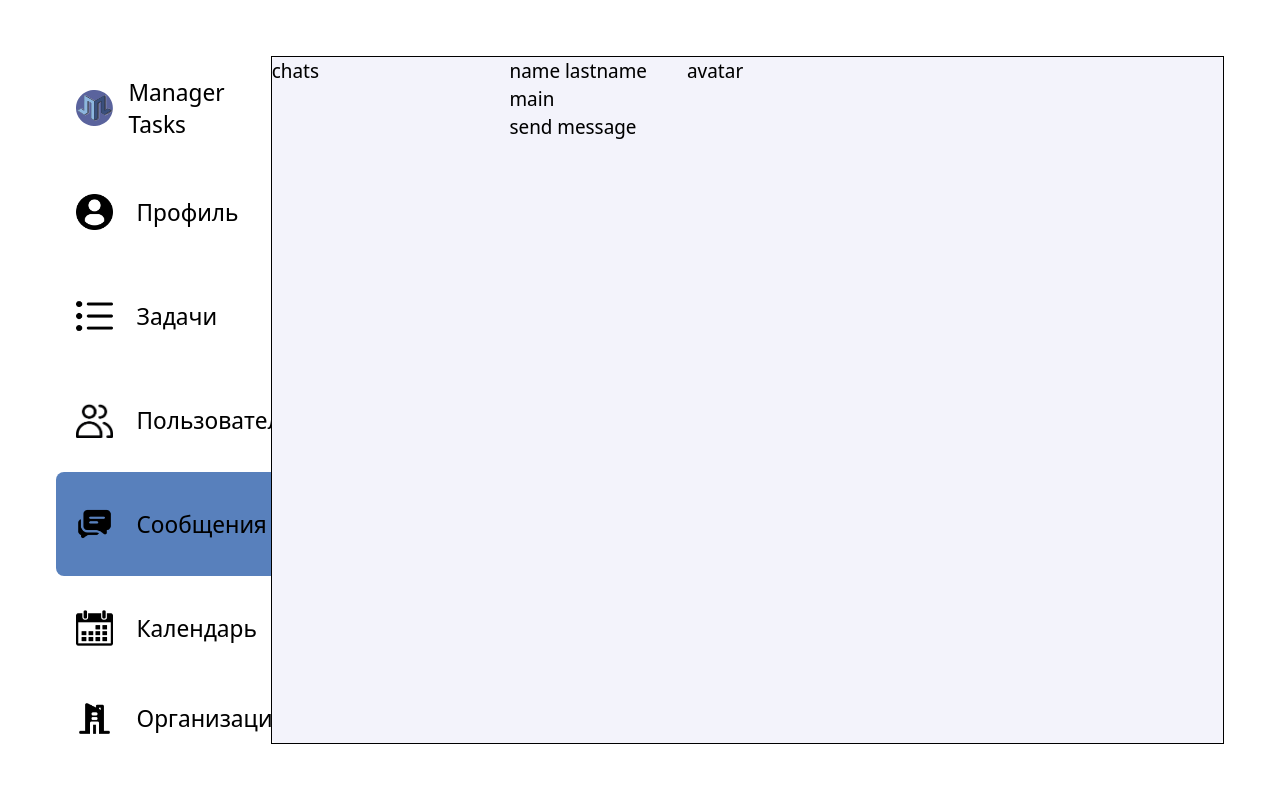
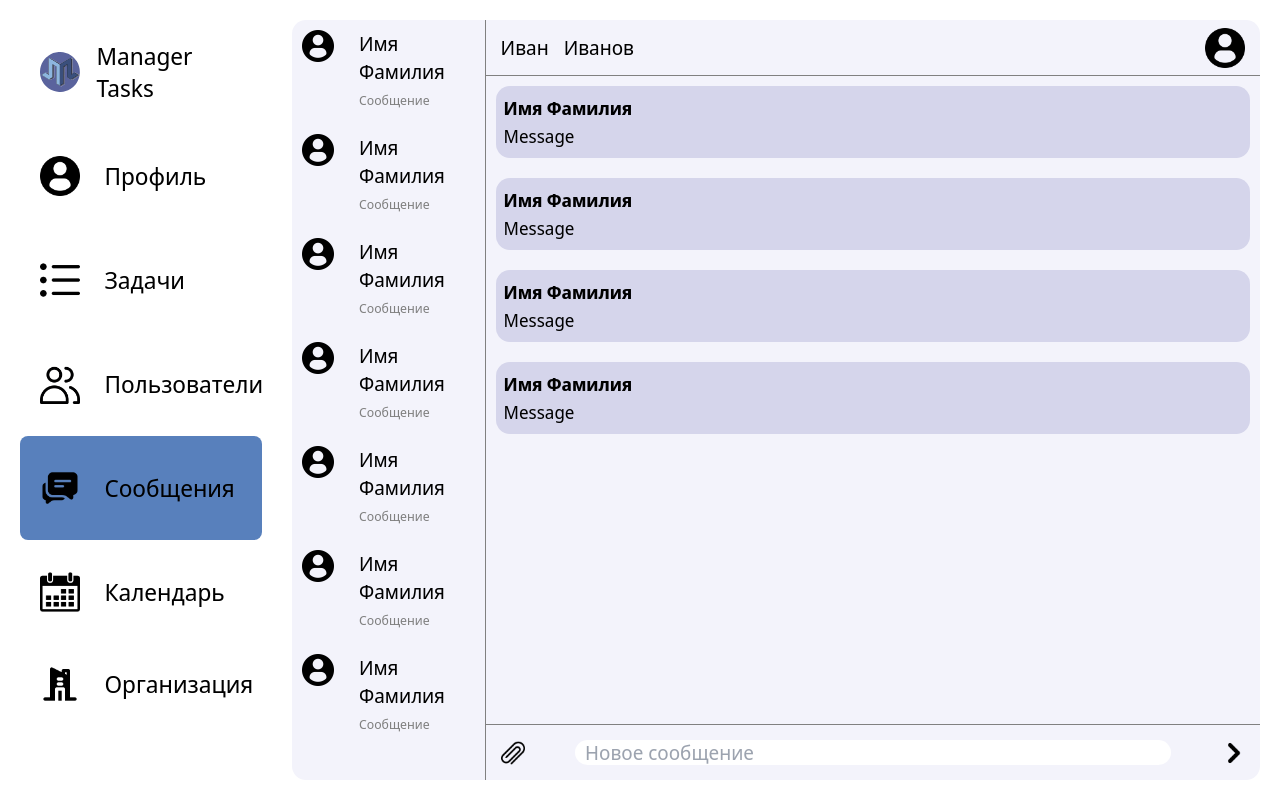
Before and after one commit to divelineq/manager-tasks, a React (Vite) app: page /account/messages in a window 1280 px wide. Built offline with nearby package versions, Linux system fonts and the light colour scheme.

Commit message:
finish style messages

```diff
--- a/src/components/account/Account.jsx
+++ b/src/components/account/Account.jsx
@@ -1,13 +1,14 @@
+import style from './Account.module.scss'
 import InfoBlock from './InfoBlock/InfoBlock'
 import NavBlock from './navBlock/NavBlock'
 
 export default function Account() {
 	return (
-		<div className='flex flex-row gap-5 h-screen w-screen p-14'>
-			<div className='w-1/6'>
+		<div className={style.containerAccount}>
+			<div className={style.navBlock}>
 				<NavBlock />
 			</div>
-			<div className='grow bg-grey rounded-lg w-5/6'>
+			<div className={style.infoBlock}>
 				<InfoBlock />
 			</div>
 		</div>
--- /dev/null
+++ b/src/components/account/Account.module.scss
@@ -0,0 +1,18 @@
+.containerAccount {
+	display: flex;
+	flex-direction: row;
+	gap: 30px;
+	justify-content: space-between;
+	height: 100%;
+	padding: 20px;
+
+	.navBlock {
+		width: 20%;
+	}
+	.infoBlock {
+		border-radius: 14px;
+		height: 95vh;
+		width: 80%;
+		background: rgb(243 243 251);
+	}
+}
--- a/src/components/home/Home.module.scss
+++ b/src/components/home/Home.module.scss
@@ -53,7 +53,7 @@
 				color: white;
 			}
 			.buttons:hover {
-				background: rgb(30, 88, 175);
+				background: #4654eb;
 				color: white;
 			}
 		}
--- a/src/components/messages/Messages.jsx
+++ b/src/components/messages/Messages.jsx
@@ -1,18 +1,52 @@
+import { useSelector } from 'react-redux'
+import style from './Messages.module.scss'
+import Chat from './chat/Chat'
+import Message from './message/Message'
+
 export default function Messages() {
+	const profile = useSelector((state) => state.profile)
+	console.log(profile)
+
 	return (
-		<div className='flex flex-row border h-full'>
-			<div className='w-1/4'>chats</div>
-			<div className='flex flex-col h-full'>
-				<div className='flex flex-row gap-10'>
-					<div>name lastname</div>
-					<div> avatar</div>
+		<div className={style.containerMessages}>
+			<div className={style.messagesChat}>
+				<Chat />
+				<Chat />
+				<Chat />
+				<Chat />
+				<Chat />
+				<Chat />
+				<Chat />
+			</div>
+			<div className={style.messageWindow}>
+				<div className={style.messageWindowTop}>
+					<div className={style.username}>
+						<p>{profile.name}</p>
+						<p>{profile.lastname}</p>
+					</div>
+					<div>
+						<img src='/public/profile.png' alt='avatar' />
+					</div>
 				</div>
-				<div>
-					<div>main</div>
-				</div>
-				<div className='justify-end'>
-					<div>send message</div>
-				</div>
+				<ul className={style.messageMain}>
+					<Message />
+					<Message />
+					<Message />
+					<Message />
+				</ul>
+				<form className={style.messageSend}>
+					<button className={style.moreSend}>
+						<img className={style.imgMore} src='/public/mess.png' alt='mess' />
+					</button>
+					<input
+						className={style.messageSendInput}
+						type='text'
+						placeholder='Новое сообщение'
+					/>
+					<button className={style.messageSendButton}>
+						<img className={style.imgSend} src='/public/send.png' alt='send' />
+					</button>
+				</form>
 			</div>
 		</div>
 	)
--- /dev/null
+++ b/src/components/messages/Messages.module.scss
@@ -0,0 +1,68 @@
+.containerMessages {
+	display: flex;
+	flex-direction: row;
+
+	.messagesChat {
+		width: 20%;
+		height: 95vh;
+		border-right: 1px solid grey;
+	}
+	.messageWindow {
+		width: 80%;
+		img {
+			width: 5vh;
+		}
+		.messageMain {
+			display: flex;
+			flex-direction: column;
+		}
+		.messageWindowTop {
+			padding: 15px;
+			display: flex;
+			flex-direction: row;
+			justify-content: space-between;
+			align-items: center;
+			height: 7vh;
+			border-bottom: 1px solid grey;
+			.username {
+				display: flex;
+				flex-direction: row;
+				gap: 15px;
+			}
+		}
+		.messageMain {
+			height: 81vh;
+		}
+		.messageSend {
+			display: flex;
+			flex-direction: row;
+			gap: 20px;
+			justify-content: space-between;
+			padding: 15px;
+			border-top: 1px solid grey;
+			height: 7vh;
+			align-items: center;
+			.moreSend {
+				.imgMore {
+					width: 3vh;
+				}
+			}
+			.messageSendInput {
+				outline: none;
+				border-radius: 14px;
+				padding: 10px;
+				height: 100%;
+				width: 80%;
+			}
+			.messageSendInput:focus {
+				border: 2px solid #4654eb;
+				transition: border-color 0.3 ease;
+			}
+			.messageSendButton {
+				.imgSend {
+					width: 3vh;
+				}
+			}
+		}
+	}
+}
--- /dev/null
+++ b/src/components/messages/chat/Chat.jsx
@@ -0,0 +1,13 @@
+import style from './Chat.module.scss'
+
+export default function Chat() {
+	return (
+		<div className={style.containerChat}>
+			<img className={style.imgChat} src='/public/profile.png' alt='icon' />
+			<div className={style.divChatMes}>
+				<p className={style.pNAme}>Имя Фамилия</p>
+				<p className={style.pMessage}>Сообщение</p>
+			</div>
+		</div>
+	)
+}
--- /dev/null
+++ b/src/components/messages/chat/Chat.module.scss
@@ -0,0 +1,20 @@
+.containerChat {
+	display: flex;
+	flex-direction: row;
+	gap: 25px;
+	padding: 10px;
+	.imgChat {
+		width: 4vh;
+		height: 4vh;
+	}
+	.divChatMes {
+		.pName {
+			font-size: 16px;
+			font-weight: bold;
+		}
+		.pMessage {
+			font-size: 13px;
+			color: grey;
+		}
+	}
+}
--- /dev/null
+++ b/src/components/messages/message/Message.jsx
@@ -0,0 +1,10 @@
+import style from './Message.module.scss'
+
+export default function Message() {
+	return (
+		<div className={style.containerMessage}>
+			<p className={style.username}>Имя Фамилия</p>
+			<p>Message</p>
+		</div>
+	)
+}
--- /dev/null
+++ b/src/components/messages/message/Message.module.scss
@@ -0,0 +1,14 @@
+.containerMessage {
+	display: inline-block;
+	border-radius: 14px;
+	min-height: 3vh;
+	padding: 8px;
+	margin: 10px;
+	background: #d5d5eb;
+	.username {
+		font-weight: bold;
+	}
+	p {
+		font-size: 18px;
+	}
+}
```
Also changed, not shown: public/mess.png (added), public/send.png (added).
